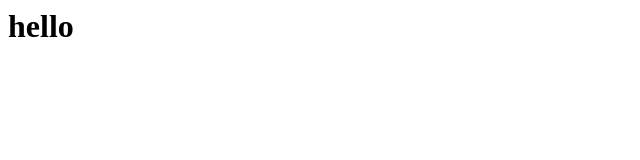
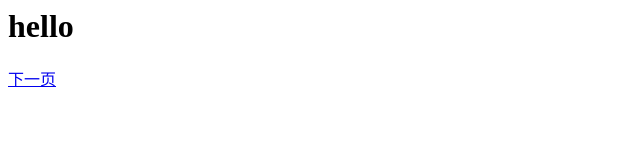
Before and after one commit to goodrainzh/test, a plain HTML site: page index.html in a window 1280 px wide. Shown: the full height of the page, 0-640 px from the left. Drawn offline with Linux system fonts and the light colour scheme.

Commit message:
Update index.html

```diff
--- a/index.html
+++ b/index.html
@@ -1 +1,2 @@
 <h1>hello</h1>
+<a href="index2.html">下一页</a>
```
